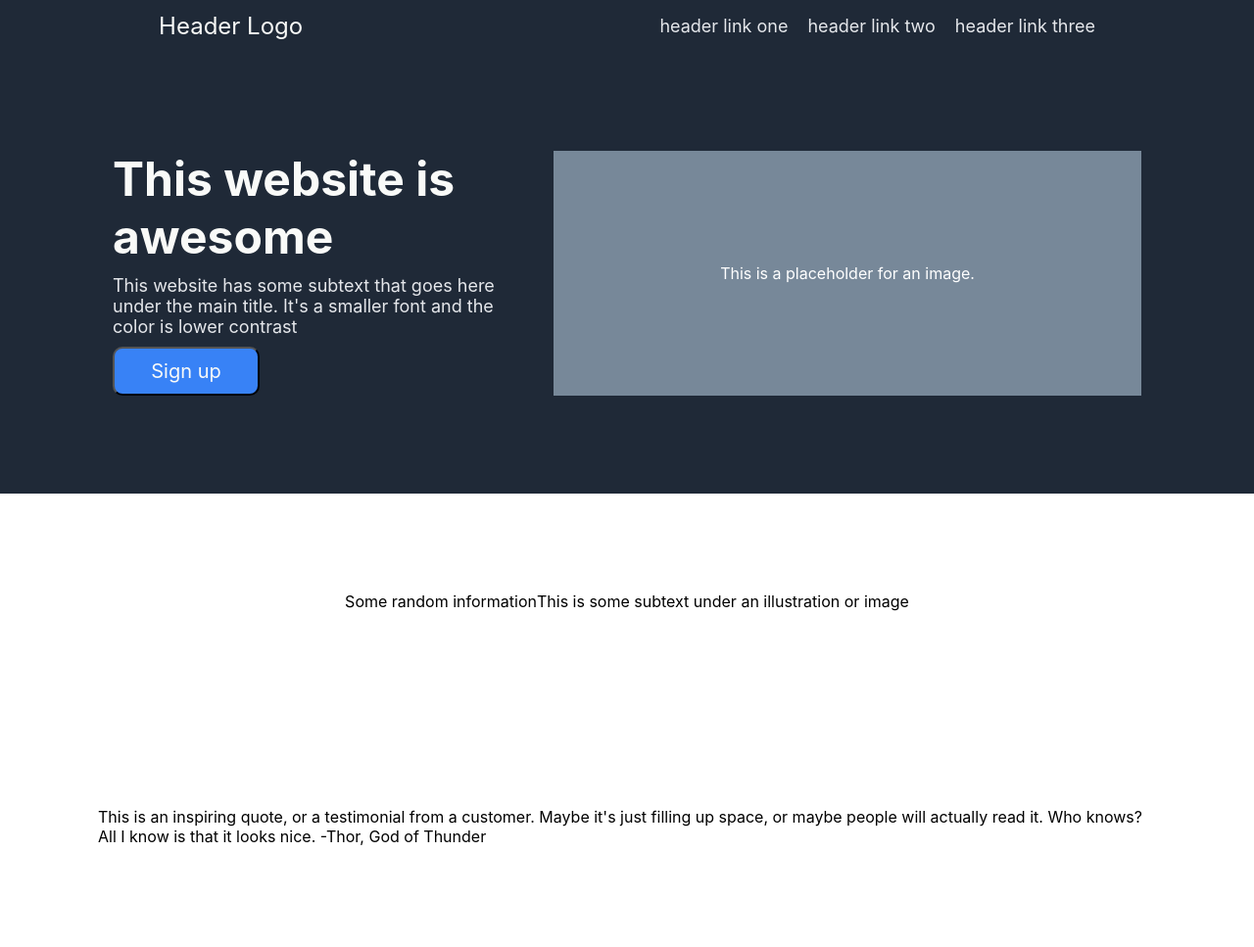
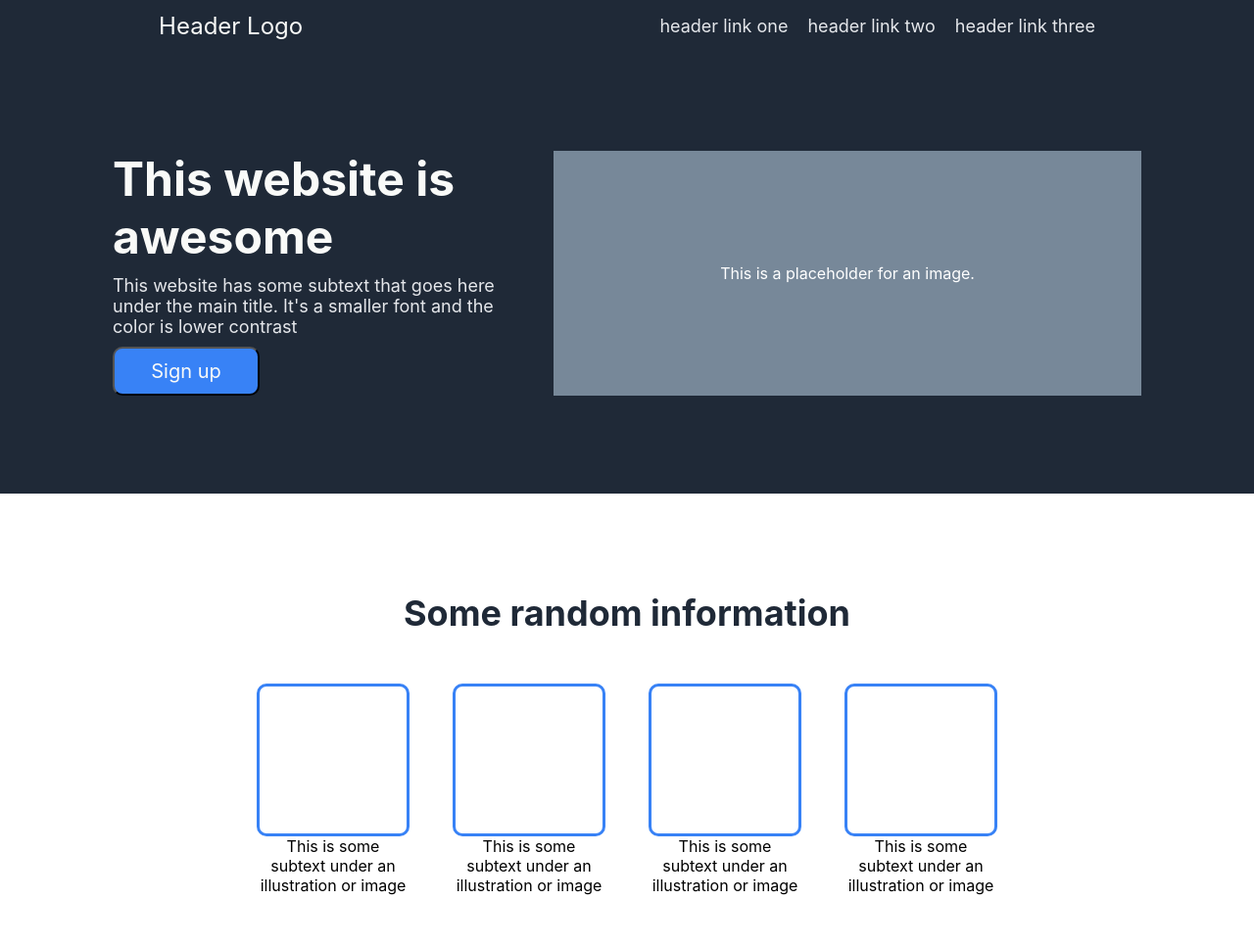
Before and after one commit to MatejVe/sample-landing-page, a plain HTML site: page index.html in a window 1280 px wide. Shown: the top 967 px of the page at 98% size. Drawn offline with Linux system fonts and the light colour scheme.

Commit message:
Style the second main element of the webpage

```diff
--- a/index.html
+++ b/index.html
@@ -28,12 +28,27 @@
             </div>
         </div>
 
-        <div class="content-div">
-            <div>
+        <div class="content-div" id="second">
+            <div id="second-title">
                 Some random information
             </div>
-            <div>
-                This is some subtext under an illustration or image
+            <div class="container">
+                <div class="image-text">
+                    <div class="empty-box"></div>
+                    This is some subtext under an illustration or image
+                </div>
+                <div class="image-text">
+                    <div class="empty-box"></div>
+                    This is some subtext under an illustration or image
+                </div>
+                <div class="image-text">
+                    <div class="empty-box"></div>
+                    This is some subtext under an illustration or image
+                </div>
+                <div class="image-text">
+                    <div class="empty-box"></div>
+                    This is some subtext under an illustration or image
+                </div>
             </div>
         </div>
 
--- a/style.css
+++ b/style.css
@@ -58,7 +58,7 @@ body {
 
 #first-title {
     font-size: 48px;
-    font-weight: bold;
+    font-weight: bolder;
     color: #F9FAF8;
 }
 
@@ -85,3 +85,37 @@ body {
     height: 250px;
     color: white;
 }
+
+#second {
+    display: flex;
+    flex-direction: column;
+    gap: 50px;
+}
+
+#second-title {
+    font-size: 36px;
+    font-weight: bolder;
+    color: #1F2937;
+}
+
+.container {
+    display: flex;
+    gap: 50px;
+}
+
+.image-text {
+    max-width: 150px;
+    display: flex;
+    flex-direction: column;
+    align-items: center;
+    justify-content: center;
+    text-align: center;
+}
+
+.empty-box {
+    border-radius: 10px;
+    border-style: solid;
+    border-color: #3882F6;
+    width: 150px;
+    height: 150px;
+}
```
